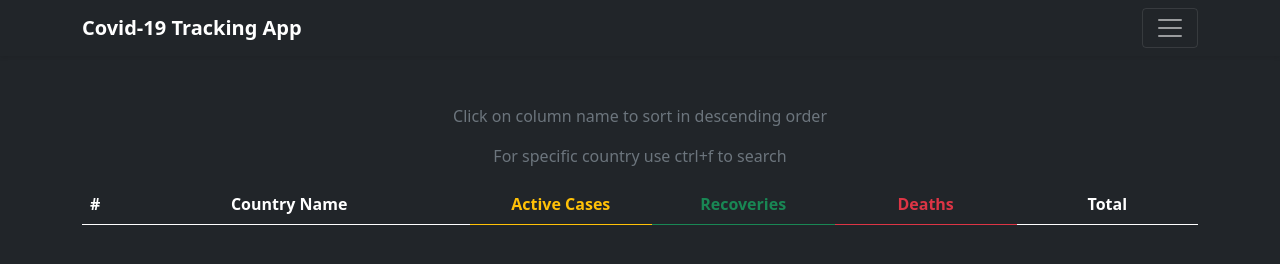
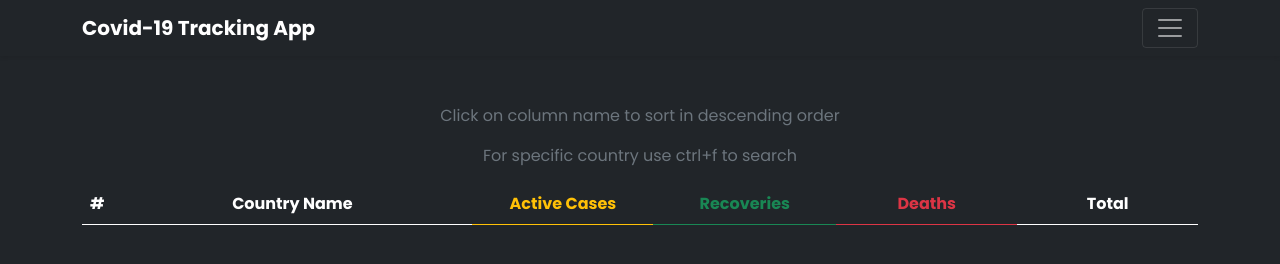
Before and after one commit to saishankar25/covid-19-TrackingApp, a plain HTML site: page index.html in a window 1280 px wide. Drawn offline with nearby package versions, Linux system fonts and the light colour scheme; no server answers.

Commit message:
added poppins font

```diff
--- a/index.html
+++ b/index.html
@@ -18,8 +18,11 @@
 
     <script src="https://www.kryogenix.org/code/browser/sorttable/sorttable.js"></script>
 
-
+    <link href="https://fonts.googleapis.com/css?family=Poppins:100,100italic,200,200italic,300,300italic,regular,italic,500,500italic,600,600italic,700,700italic,800,800italic,900,900italic" rel="stylesheet" />
     <style>
+        *{
+            font-family: 'Poppins', sans-serif;
+                  }
         .bd-placeholder-img {
             font-size: 1.125rem;
             text-anchor: middle;
```
